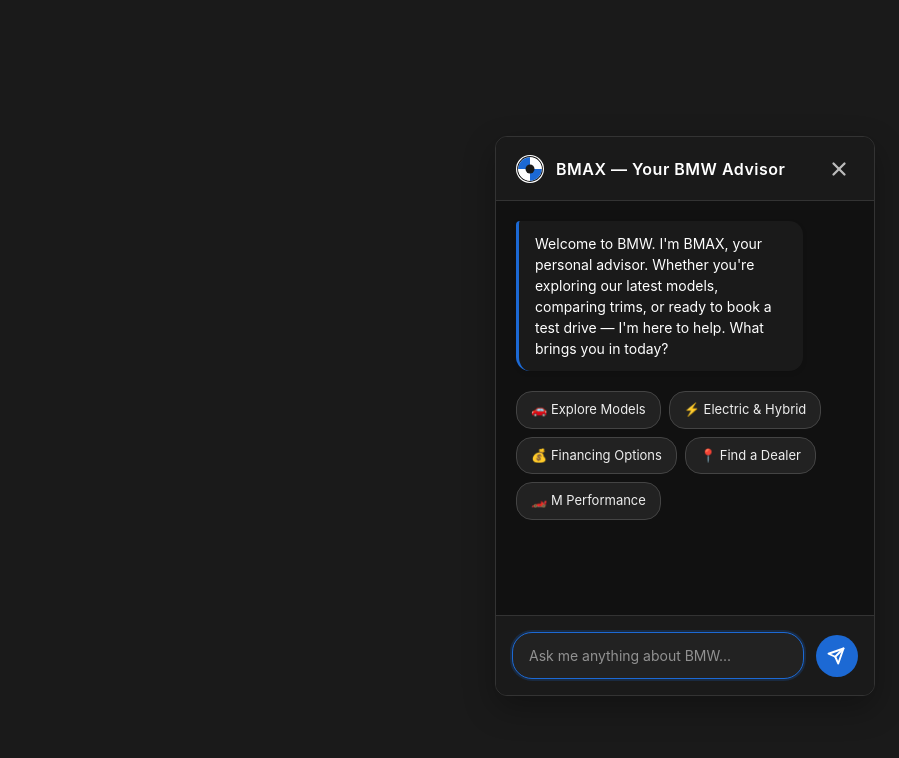
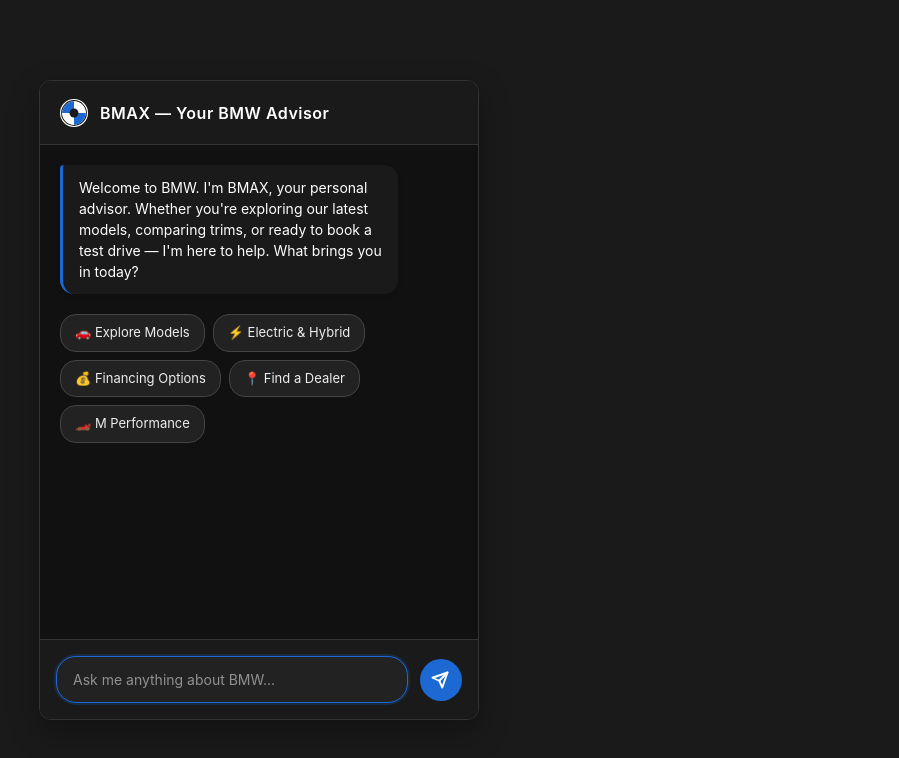
Before and after one commit to affanrkhan2011/BMW-Bot, a React (Vite) app: page / in a window 1280 px wide. Shown: the top 758 px of the page, without its empty margins (381-1280 px from the left). Built offline with nearby package versions, Linux system fonts and the light colour scheme.

Commit message:
feat: Redesign BMAX UI and layout
Refactors the BMAX UI to centralize the widget and present the chat panel more prominently. This change removes the floating launcher button and integrates the chat interface directly into the page flow, improving user experience and accessibility.

```diff
--- a/public/Upload/bmax.css
+++ b/public/Upload/bmax.css
@@ -1,70 +1,34 @@
 /* bmax.css */
 #bmax-widget-container {
   position: fixed;
-  bottom: 24px;
-  right: 24px;
+  inset: 0;
+  display: flex;
+  align-items: center;
+  justify-content: center;
   z-index: 999999;
   font-family: -apple-system, BlinkMacSystemFont, "Segoe UI", Roboto, "Helvetica Neue", Arial, sans-serif;
   color: #fff;
+  pointer-events: none;
 }
 
 #bmax-launcher {
-  width: 60px;
-  height: 60px;
-  border-radius: 50%;
-  background-color: var(--bmax-primary, #1C69D4);
-  color: white;
-  display: flex;
-  align-items: center;
-  justify-content: center;
-  cursor: pointer;
-  box-shadow: 0 4px 16px rgba(0,0,0,0.2);
-  transition: transform 0.2s ease, box-shadow 0.2s ease;
-  position: relative;
-}
-
-#bmax-launcher:hover {
-  transform: scale(1.05);
-  box-shadow: 0 6px 20px rgba(0,0,0,0.3);
-}
-
-#bmax-launcher svg {
-  width: 38px;
-  height: 38px;
-}
-
-#bmax-launcher.pulse::after {
-  content: '';
-  position: absolute;
-  top: -4px;
-  left: -4px;
-  right: -4px;
-  bottom: -4px;
-  border-radius: 50%;
-  border: 2px solid var(--bmax-primary, #1C69D4);
-  animation: bmax-pulse 2s infinite ease-out;
-}
-
-@keyframes bmax-pulse {
-  0% { transform: scale(0.9); opacity: 1; }
-  100% { transform: scale(1.4); opacity: 0; }
+  display: none !important;
 }
 
 #bmax-panel {
-  display: none;
+  display: flex;
   flex-direction: column;
-  position: absolute;
-  bottom: 80px;
-  right: 0;
-  width: 380px;
-  height: 560px;
+  position: relative;
+  width: 440px;
+  max-width: 95vw;
+  height: 640px;
+  max-height: 95vh;
   background-color: #1A1A1A;
   border-radius: 12px;
   box-shadow: 0 12px 32px rgba(0,0,0,0.3);
   overflow: hidden;
   border: 1px solid #333;
-  transform-origin: bottom right;
-  animation: bmax-slide-up 0.3s cubic-bezier(0.16, 1, 0.3, 1);
+  pointer-events: auto;
 }
 
 #bmax-panel.open {
--- a/public/Upload/bmax.js
+++ b/public/Upload/bmax.js
@@ -80,12 +80,6 @@
           </svg>
           <div id="bmax-header-title">BMAX — Your BMW Advisor</div>
         </div>
-        <div id="bmax-close" title="Close chat">
-          <svg width="22" height="22" viewBox="0 0 24 24" fill="none" stroke="currentColor" stroke-width="2.5" stroke-linecap="round" stroke-linejoin="round">
-            <line x1="18" y1="6" x2="6" y2="18"></line>
-            <line x1="6" y1="6" x2="18" y2="18"></line>
-          </svg>
-        </div>
       </div>
       <div id="bmax-messages">
         <div class="bmax-message bmax-assistant">${config.welcomeMessage}</div>
@@ -107,43 +101,18 @@
         </button>
       </div>
     </div>
-    <div id="bmax-launcher" class="pulse" title="Chat with BMW">
-      <svg viewBox="0 0 100 100" fill="none" xmlns="http://www.w3.org/2000/svg">
-         <circle cx="50" cy="50" r="48" stroke="currentColor" stroke-width="4"/>
-         <circle cx="50" cy="50" r="42" fill="currentColor"/>
-         <path d="M50 8C26.8 8 8 26.8 8 50H50V8Z" fill="var(--bmax-primary)"/>
-         <path d="M92 50C92 26.8 73.2 8 50 8V50H92Z" fill="currentColor"/>
-         <path d="M50 92C73.2 92 92 73.2 92 50H50V92Z" fill="var(--bmax-primary)"/>
-         <path d="M8 50C8 73.2 26.8 92 50 92V50H8Z" fill="currentColor"/>
-         <circle cx="50" cy="50" r="16" fill="#1C69D4"/>
-      </svg>
-    </div>
   `;
 
   document.body.appendChild(container);
 
-  const launcher = document.getElementById('bmax-launcher');
   const panel = document.getElementById('bmax-panel');
-  const closeBtn = document.getElementById('bmax-close');
   const input = document.getElementById('bmax-input');
   const sendBtn = document.getElementById('bmax-send');
   const messagesArea = document.getElementById('bmax-messages');
   const chipsContainer = document.getElementById('bmax-chips-container');
-  let isOpen = false;
 
-  launcher.addEventListener('click', () => {
-    isOpen = true;
-    launcher.classList.remove('pulse');
-    panel.classList.add('open');
-    launcher.style.display = 'none';
-    input.focus();
-  });
-
-  closeBtn.addEventListener('click', () => {
-    isOpen = false;
-    panel.classList.remove('open');
-    launcher.style.display = 'flex';
-  });
+  // Set initial focus
+  setTimeout(() => input.focus(), 100);
 
   function addMessage(role, text) {
     const msg = document.createElement('div');
@@ -270,9 +239,4 @@
     });
   });
 
-  // Automatically open the chatbot on load
-  setTimeout(() => {
-    if (!isOpen) launcher.click();
-  }, 300);
-
 })();
```
